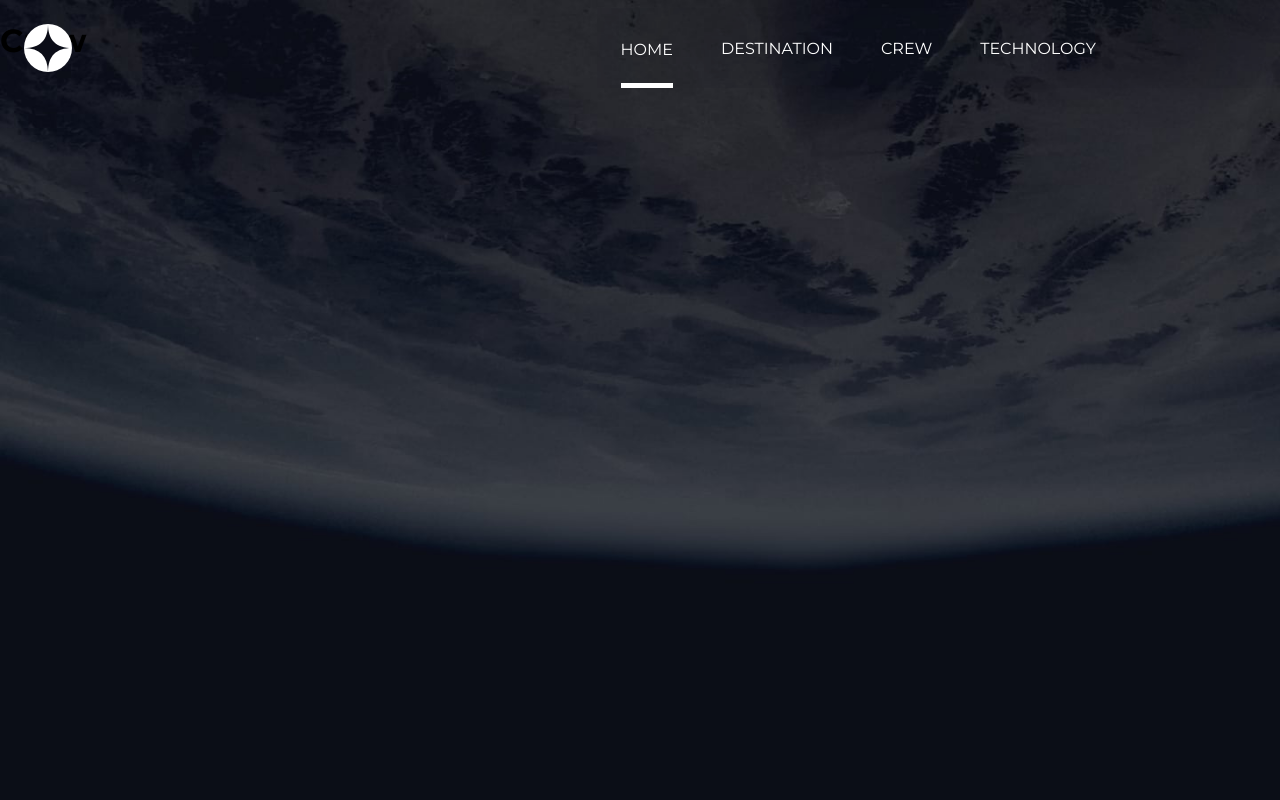
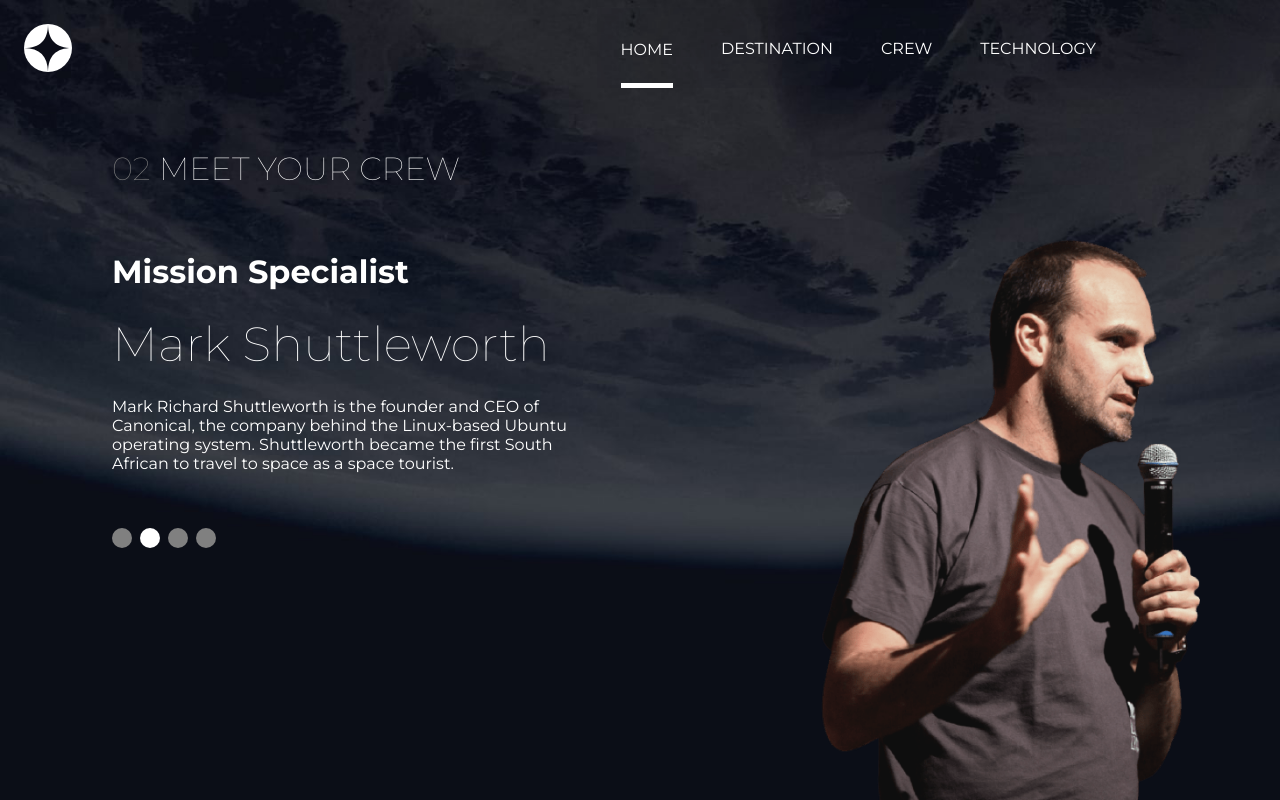
Before and after one commit to IcaroSLV/Space-tourism-Website, a React (Create React App) app: page /crew in a window 1280 px wide. Built offline with nearby package versions, Linux system fonts and the light colour scheme; data requests are answered from the project's data file.

Commit message:
Third Page Done

```diff
--- a/src/Components/pages/Crew.js
+++ b/src/Components/pages/Crew.js
@@ -1,10 +1,71 @@
 import styles from './Crew.module.css'
+import { useState, useEffect } from 'react'
+
+import douglasImg from '../../img/crew/image-douglas-hurley.png'
+import markImg from '../../img/crew/image-mark-shuttleworth.png'
+import victorImg from '../../img/crew/image-victor-glover.png'
+import anoushehImg from '../../img/crew/image-anousheh-ansari.png'
 
 function Crew() {
 
+    const [data, setData] = useState(null)
+    const [currentData, setCurrentData] = useState(0)
+    const CrewImg = [douglasImg, markImg, victorImg, anoushehImg]
+
+
+    // BUSCAR INFORMAÇÕES NA API
+    useEffect(() => {
+
+        const loadData = async() => {
+
+        const res = await fetch("http://localhost:5000/crew")
+        .then(resp => resp.json())
+        .then(data => data)
+        .catch(err => console.log(err))
+
+        setData(res)
+
+        }
+
+        loadData()
+      }, [])
+
+
+      // MUDAR A DESCRIÇÃO E IMAGEM SOZINHO
+    useEffect(() => {
+
+
+        const interval = setInterval(() => {
+            setCurrentData(currentData => (currentData + 1) % 4)
+        }, 4000)
+
+        return () => clearInterval(interval)
+    }, [])
+
+
+
+
     return(
         <div className={styles.CrewContainer}>
-            <h1>Crew</h1>
+            <div className={styles.contentContainer}>
+                <div className={styles.CrewDescription}>
+                    <h1><span>02</span> MEET YOUR CREW</h1>
+                    <div className={styles.CrewBio}>
+                        <h3>{data && data[currentData].role}</h3>
+                        <h1>{data && data[currentData].name}</h1>
+                        <p>{data && data[currentData].bio}</p>
+                    </div>
+                    <div className={styles.buttonContainer}>
+                        <button onClick={() => setCurrentData(0)} className={currentData == 0? styles.ButtonSelect : ""}></button>
+                        <button onClick={() => setCurrentData(1)} className={currentData == 1? styles.ButtonSelect : ""}></button>
+                        <button onClick={() => setCurrentData(2)} className={currentData == 2? styles.ButtonSelect : ""}></button>
+                        <button onClick={() => setCurrentData(3)} className={currentData == 3? styles.ButtonSelect : ""}></button>
+                    </div>
+                </div>
+                <div className={styles.imageContainer}>
+                    <img src={CrewImg[currentData]} />
+                </div>
+            </div>
         </div>
         )
 
--- a/src/Components/pages/Crew.module.css
+++ b/src/Components/pages/Crew.module.css
@@ -8,3 +8,78 @@
     right: 0;
     z-index: -1;
 }
+
+.contentContainer {
+    display: flex;
+    align-items: center;
+    justify-content: space-around;
+    height: 100vh;
+    width: 100%;
+    color: white;
+}
+
+.CrewDescription {
+    display: flex;
+    flex-direction: column;
+    width: 30em;
+    position: absolute;
+    left: 7em;
+    top: 8em;
+}
+
+.CrewContainer div h1:first-child {
+    font-weight: lighter;
+    margin-bottom: 2em;
+}
+
+.CrewContainer div h1 span {
+    color: grey;
+}
+
+.CrewBio h3{
+    font-size: 2em;
+    margin: 0;
+}
+
+.CrewBio h1 {
+    font-weight: lighter;
+    font-size: 3em;
+    margin: .5em 0;
+
+}
+.CrewBio p {
+    padding-bottom: 2em;
+    margin: 0;
+    position: absolute;
+}
+
+.buttonContainer {
+    display: flex;
+    gap: .5em;
+    position: absolute;
+    top: 25em;
+}
+
+.buttonContainer .ButtonSelect {
+    background-color: white;
+}
+
+.buttonContainer button {
+    background-color: grey;
+    border-radius: 100%;
+    border: none;
+    height: 1.5em;
+    width: 1.5em;
+    cursor: pointer;;
+    transition: 1s;
+}
+
+.imageContainer {
+    bottom: 0;
+}
+.imageContainer img{
+    height: 35em;
+    position: absolute;
+    bottom: 0;
+    right: 5em;
+}
```
